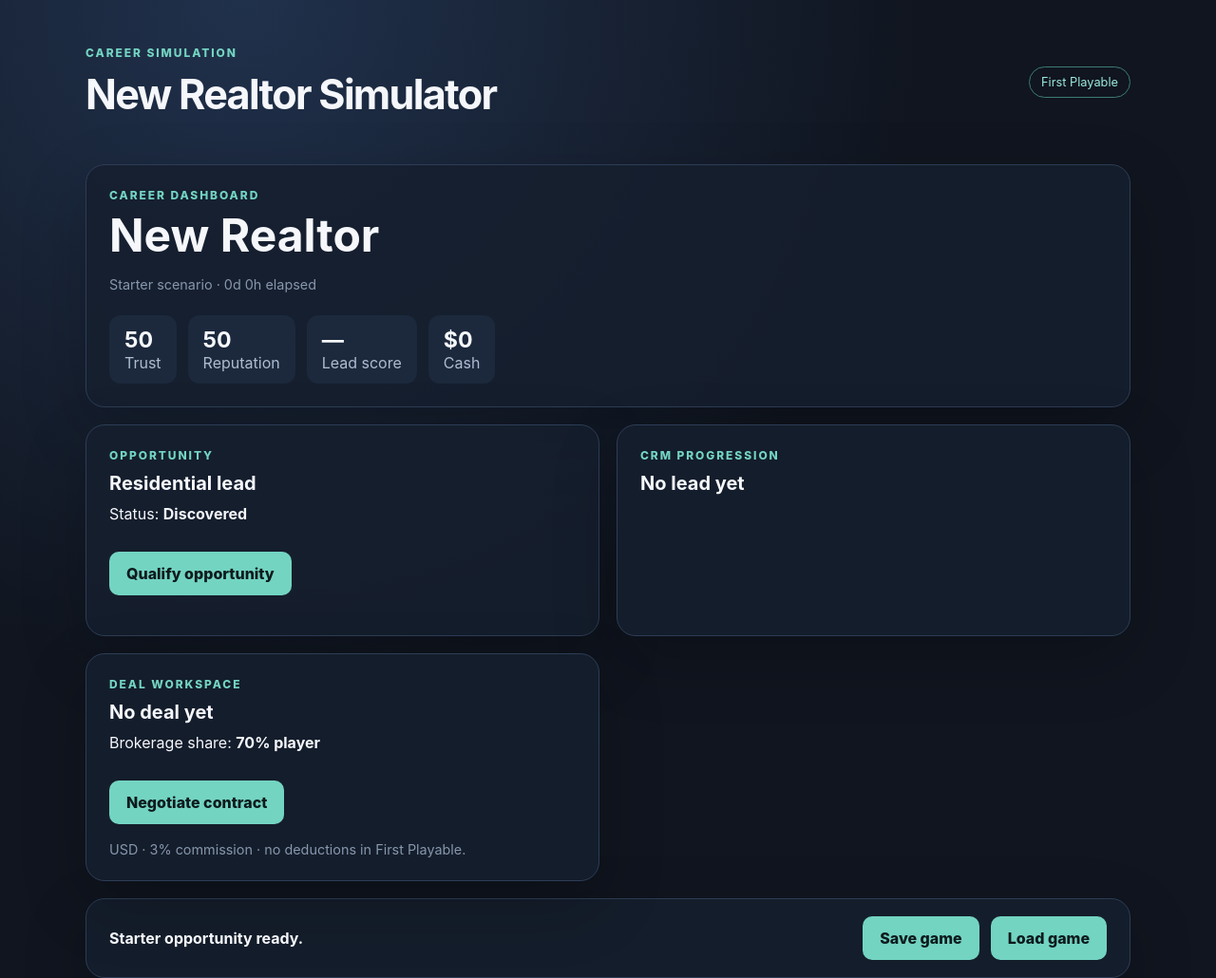
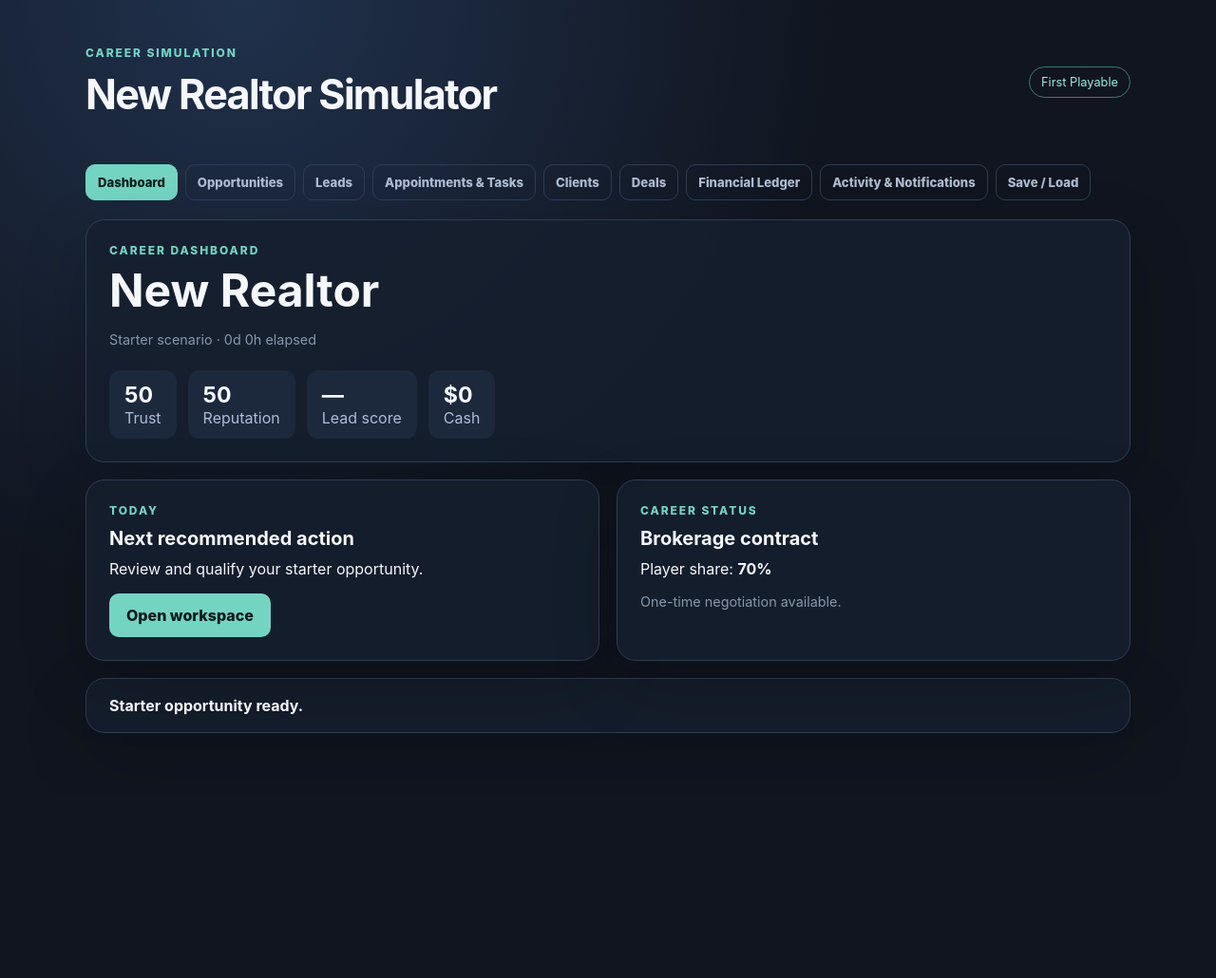
Before and after one commit to christopherebrownjr-cloud/real-estate-simulator, a website built with Vite: page index.html in a window 1280 px wide. Shown: the whole page at 95% size. After the commit the page ends 836 px from the top, so only its background shows below. Built offline with nearby package versions, Linux system fonts and the light colour scheme.

Commit message:
feat: add first playable navigation shell

```diff
--- a/src/main.js
+++ b/src/main.js
@@ -3,22 +3,37 @@ import { closeDeal, completeAppointment, completeContact, convertOpportunity, co
 
 let state = loadGame() ?? createNewGame();
 let message = 'Starter opportunity ready.';
+let screen = 'dashboard';
 
 const hours = () => `${Math.floor(state.player.gameHours / 8)}d ${state.player.gameHours % 8}h`;
 const action = (label, fn) => `<button data-action="${fn}">${label}</button>`;
+const navItems = [['dashboard', 'Dashboard'], ['opportunities', 'Opportunities'], ['leads', 'Leads'], ['appointments', 'Appointments & Tasks'], ['clients', 'Clients'], ['deals', 'Deals'], ['ledger', 'Financial Ledger'], ['activity', 'Activity & Notifications'], ['save', 'Save / Load']];
+
+function screenContent() {
+  if (screen === 'dashboard') return `<section class="grid">
+    <article class="card hero"><p class="eyebrow">CAREER DASHBOARD</p><h2>${state.player.displayName}</h2><p class="note">Starter scenario · ${hours()} elapsed</p><div class="metrics"><span><b>${state.player.trust}</b>Trust</span><span><b>${state.player.reputation}</b>Reputation</span><span><b>${state.lead?.score ?? '—'}</b>Lead score</span><span><b>$${(state.player.cashBalance ?? 0).toLocaleString()}</b>Cash</span></div></article>
+    <article class="card"><p class="eyebrow">TODAY</p><h3>Next recommended action</h3><p>${state.lead ? `Continue the lead: ${state.lead.status}.` : 'Review and qualify your starter opportunity.'}</p><button data-screen="${state.lead ? 'leads' : 'opportunities'}">Open workspace</button></article>
+    <article class="card"><p class="eyebrow">CAREER STATUS</p><h3>Brokerage contract</h3><p>Player share: <strong>${Math.round(state.player.brokerageContract.playerShare * 100)}%</strong></p><p class="note">One-time negotiation ${state.player.brokerageContract.negotiated ? 'complete' : 'available'}.</p></article>
+  </section>`;
+  if (screen === 'opportunities') return `<section class="card page"><p class="eyebrow">OPPORTUNITIES</p><h2>Opportunity Inbox</h2><p>Review potential business and move qualified opportunities into your CRM.</p><div class="entity-row"><strong>${state.opportunity.type} opportunity</strong><span class="badge">${state.opportunity.status}</span></div><div class="actions">${state.opportunity.status === 'Discovered' ? action('Qualify opportunity', 'qualify') : ''}${state.opportunity.status === 'Qualified' ? action('Win opportunity', 'convert') : ''}</div></section>`;
+  if (screen === 'leads') return `<section class="card page"><p class="eyebrow">CRM</p><h2>Lead CRM</h2>${state.lead ? `<div class="entity-row"><strong>Starter lead</strong><span class="badge">${state.lead.status}</span></div><p>Trust: ${state.lead.trust} · Score: ${state.lead.score}</p><div class="actions">${state.lead.status === 'New' ? action('Complete contact', 'contact') : ''}${state.lead.status === 'Connected' ? action('Complete appointment', 'appointment') : ''}${state.lead.status === 'Appointment Scheduled' ? action('Convert to client', 'client') : ''}</div>` : '<p class="note">No leads yet. Win an opportunity to create your first lead.</p>'}</section>`;
+  if (screen === 'appointments') return `<section class="card page"><p class="eyebrow">SCHEDULE</p><h2>Appointments & Tasks</h2><p>${state.lead?.status === 'Appointment Scheduled' || state.client ? 'Appointment completed for the starter lead.' : 'Appointments and tasks will appear here as the CRM progresses.'}</p></section>`;
+  if (screen === 'clients') return `<section class="card page"><p class="eyebrow">CLIENTS</p><h2>Client Portfolio</h2>${state.client ? `<div class="entity-row"><strong>Starter client</strong><span class="badge">${state.client.status}</span></div><p>Relationship trust: ${state.client.trust}</p>` : '<p class="note">No clients yet. Complete the lead milestones to create one.</p>'}</section>`;
+  if (screen === 'deals') return `<section class="card page"><p class="eyebrow">TRANSACTIONS</p><h2>Deal Workspace</h2>${state.deal ? `<div class="entity-row"><strong>Starter residential deal</strong><span class="badge">${state.deal.status}</span></div><p>Purchase price: $${state.deal.purchasePrice.toLocaleString()} · Commission rate: 3%</p><div class="actions">${state.deal.status === 'Draft' ? action('Activate deal', 'activate') : ''}${state.deal.status === 'Active' ? action('Enter escrow', 'escrow') : ''}${state.deal.status === 'Escrow' ? action('Close deal', 'close') : ''}</div>` : `${state.client ? `<div class="actions">${action('Create deal', 'deal')}</div>` : '<p class="note">No deal yet. Convert a lead into a client first.</p>'}`}</section>`;
+  if (screen === 'ledger') return `<section class="card page"><p class="eyebrow">FINANCE</p><h2>Financial Ledger</h2>${state.ledger.length ? state.ledger.map((entry) => `<div class="entity-row"><strong>${entry.type}</strong><span>$${entry.amount.toFixed(2)} ${entry.currency}</span></div>`).join('') : '<p class="note">No financial transactions yet. A successful close will post commission here.</p>'}</section>`;
+  if (screen === 'activity') return `<section class="card page"><p class="eyebrow">HISTORY</p><h2>Activity & Notifications</h2>${state.activities.length ? state.activities.slice().reverse().map((item) => `<div class="entity-row"><span>${item.message}</span><span class="note">${item.gameHours}h</span></div>`).join('') : '<p class="note">No activity recorded yet.</p>'}<h3 class="subheading">Notifications</h3>${state.notifications.map((item) => `<div class="entity-row"><span>${item.message}</span><span class="badge">${item.read ? 'Read' : 'New'}</span></div>`).join('')}</section>`;
+  return `<section class="card page"><p class="eyebrow">PERSISTENCE</p><h2>Save / Load</h2><p>Saves are stored locally in this browser.</p><div class="actions">${action('Save game', 'save')} ${action('Load game', 'load')}</div><p class="note">${message}</p></section>`;
+}
 
 function render() {
   document.querySelector('#app').innerHTML = `
     <section class="shell" aria-labelledby="game-title">
       <header class="topbar"><div><p class="eyebrow">CAREER SIMULATION</p><h1 id="game-title">New Realtor Simulator</h1></div><span class="status">First Playable</span></header>
-      <section class="grid">
-        <article class="card hero"><p class="eyebrow">CAREER DASHBOARD</p><h2>${state.player.displayName}</h2><p class="note">Starter scenario · ${hours()} elapsed</p><div class="metrics"><span><b>${state.player.trust}</b>Trust</span><span><b>${state.player.reputation}</b>Reputation</span><span><b>${state.lead?.score ?? '—'}</b>Lead score</span><span><b>$${(state.player.cashBalance ?? 0).toLocaleString()}</b>Cash</span></div></article>
-        <article class="card"><p class="eyebrow">OPPORTUNITY</p><h3>${state.opportunity.type} lead</h3><p>Status: <strong>${state.opportunity.status}</strong></p><div class="actions">${state.opportunity.status === 'Discovered' ? action('Qualify opportunity', 'qualify') : ''}${state.opportunity.status === 'Qualified' ? action('Win opportunity', 'convert') : ''}</div></article>
-        <article class="card"><p class="eyebrow">CRM PROGRESSION</p><h3>${state.lead ? `Lead · ${state.lead.status}` : 'No lead yet'}</h3><div class="actions">${state.lead?.status === 'New' ? action('Complete contact', 'contact') : ''}${state.lead?.status === 'Connected' ? action('Complete appointment', 'appointment') : ''}${state.lead?.status === 'Appointment Scheduled' ? action('Convert to client', 'client') : ''}</div></article>
-        <article class="card"><p class="eyebrow">DEAL WORKSPACE</p><h3>${state.deal ? `Deal · ${state.deal.status}` : 'No deal yet'}</h3><p>Brokerage share: <strong>${Math.round(state.player.brokerageContract.playerShare * 100)}% player</strong></p><div class="actions">${state.client && !state.deal ? action('Create deal', 'deal') : ''}${state.deal?.status === 'Draft' ? action('Activate deal', 'activate') : ''}${state.deal?.status === 'Active' ? action('Enter escrow', 'escrow') : ''}${state.deal?.status === 'Escrow' ? action('Close deal', 'close') : ''}${!state.player.brokerageContract.negotiated ? action('Negotiate contract', 'negotiate') : ''}</div><p class="note">${state.deal?.status === 'Closed' ? 'Commission posted once and recorded in the ledger.' : 'USD · 3% commission · no deductions in First Playable.'}</p></article>
-      </section>
-      <section class="card feedback" role="status"><strong>${message}</strong><div class="actions">${action('Save game', 'save')} ${action('Load game', 'load')}</div></section>
+      <nav class="nav" aria-label="Primary navigation">${navItems.map(([key, label]) => `<button class="nav-button ${screen === key ? 'active' : ''}" data-screen="${key}">${label}</button>`).join('')}</nav>
+      <main>${screenContent()}</main>
+      <section class="card feedback" role="status"><strong>${message}</strong></section>
     </section>`;
+  document.querySelectorAll('[data-screen]').forEach((button) => button.addEventListener('click', () => { screen = button.dataset.screen; render(); }));
   document.querySelectorAll('[data-action]').forEach((button) => button.addEventListener('click', () => run(button.dataset.action)));
 }
 
--- a/src/styles.css
+++ b/src/styles.css
@@ -7,6 +7,13 @@ h1, h2, p { margin-top: 0; } h1 { margin-bottom: 0; font-size: clamp(1.7rem, 4vw
 .eyebrow { color: #73d4c2; font-size: .75rem; font-weight: 800; letter-spacing: .16em; margin-bottom: 10px; }
 .status { border: 1px solid #3e7b75; border-radius: 999px; color: #9be9da; font-size: .8rem; padding: 8px 12px; white-space: nowrap; }
 .card { background: rgba(22, 31, 46, .86); border: 1px solid #2d3d56; border-radius: 20px; box-shadow: 0 24px 70px rgba(0,0,0,.2); }
+.nav { display: flex; gap: 8px; overflow-x: auto; padding: 0 0 20px; scrollbar-width: thin; }
+.nav-button { background: transparent; border: 1px solid #2d3d56; color: #aebbd0; cursor: pointer; font-size: .82rem; padding: 10px 12px; white-space: nowrap; }
+.nav-button.active { background: #73d4c2; border-color: #73d4c2; color: #0d1b1d; }
+.page { min-height: 360px; padding: clamp(24px, 5vw, 48px); }
+.entity-row { align-items: center; border-bottom: 1px solid #2d3d56; display: flex; gap: 16px; justify-content: space-between; padding: 15px 0; }
+.badge { background: #203b4b; border-radius: 999px; color: #9be9da; font-size: .8rem; padding: 6px 10px; }
+.subheading { border-top: 1px solid #2d3d56; margin-top: 30px; padding-top: 24px; }
 .grid { display: grid; grid-template-columns: repeat(2, minmax(0, 1fr)); gap: 18px; }
 .grid .card { padding: 24px; min-height: 180px; }
 .hero { grid-column: 1 / -1; }
```
